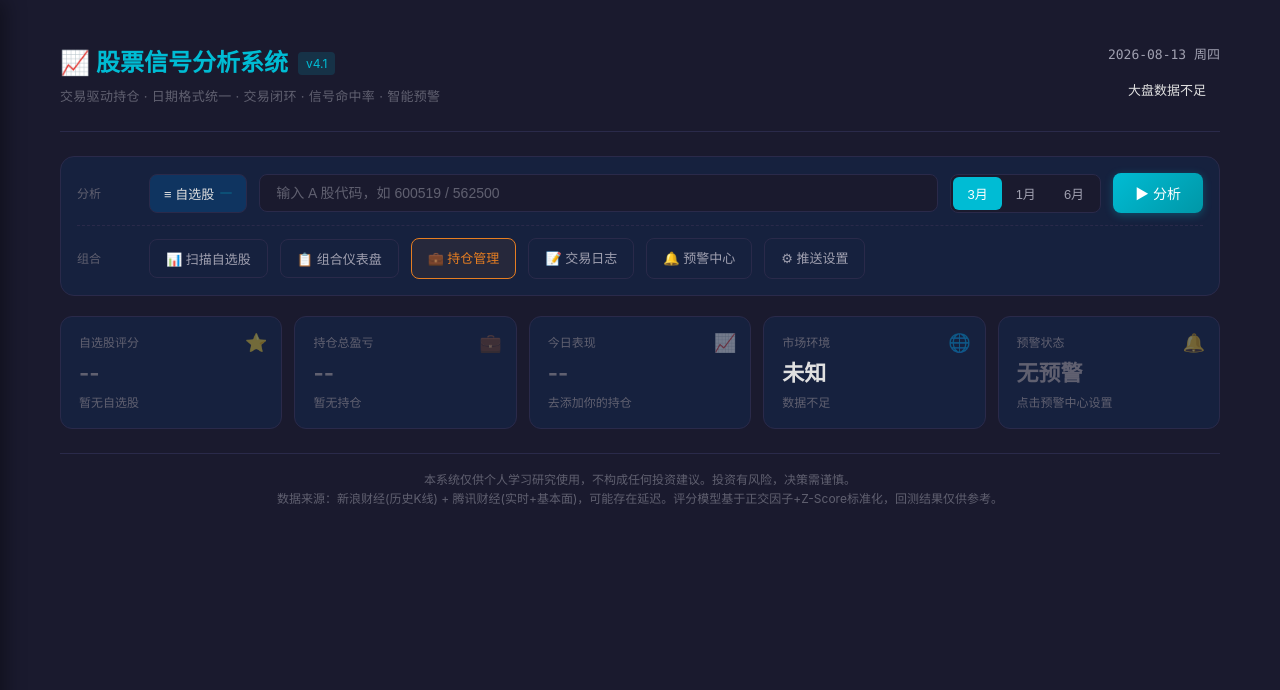
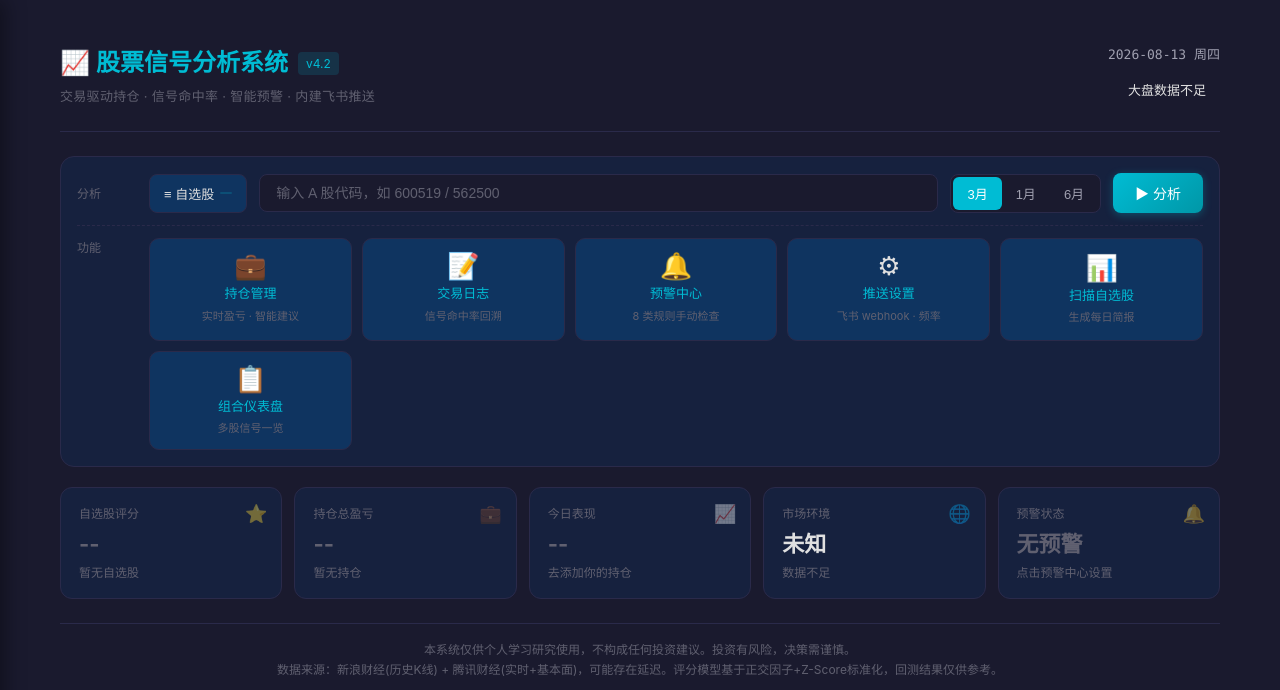
Before and after one commit to jcbay/stock_signal, a Flask app: page / in a window 1280 px wide. Shown: the top 690 px of the page. Run offline with Flask 3, Linux system fonts and the light colour scheme; data that the repository does not hold is empty; some libraries are stand-ins or nearby versions.

Commit message:
v4.2.1 UI 调整: 功能菜单化 + 二级页面返回首页\n\n- 首页删除 .accent-btn(橙色单独高亮持仓管理造成的'被选中'错觉), 6 个功能按钮改为 3 列 feature-card 网格, 视觉权重统一\n- 副标题与 title/H1 同步至 v4.2, 新增'内建飞书推送'描述\n- portfolio/journal/alerts/settings 4 个二级页面加 .nav-link.back-home(橙色'← 首页'按钮) + 现有'分析'改名为'首页'\n- 二级页面之间互相跳转(持仓/日志/预警/设置)便于全功能浏览"

```diff
--- a/templates/index.html
+++ b/templates/index.html
@@ -3,7 +3,7 @@
 <head>
   <meta charset="UTF-8">
   <meta name="viewport" content="width=device-width, initial-scale=1.0">
-  <title>股票信号分析系统 v4.1</title>
+  <title>股票信号分析系统 v4.2</title>
   <script src="https://cdn.jsdelivr.net/npm/echarts@5.5.1/dist/echarts.min.js"></script>
   <style>
     :root {
@@ -346,27 +346,47 @@
       white-space: nowrap;
     }
 
-    .ghost-btn:hover { border-color: var(--purple); color: var(--purple); }
+    .ghost-btn:hover { border-color: var(--cyan); color: var(--cyan); }
     .ghost-btn:disabled { opacity: 0.5; cursor: not-allowed; }
 
-    .accent-btn {
-      display: inline-flex;
+    /* ============================================== */
+    /* 功能菜单 - 3列网格, 视觉权重统一              */
+    /* ============================================== */
+    .feature-menu {
+      display: grid;
+      grid-template-columns: repeat(auto-fit, minmax(180px, 1fr));
+      gap: 10px;
+      flex: 1;
+    }
+
+    .feature-card {
+      display: flex;
+      flex-direction: column;
       align-items: center;
-      gap: 6px;
-      padding: 9px 16px;
-      border: 1px solid var(--orange);
-      border-radius: 8px;
-      background: rgba(230,126,34,0.08);
-      color: var(--orange);
+      justify-content: center;
+      gap: 4px;
+      padding: 14px 10px;
+      background: var(--bg-card);
+      border: 1px solid var(--border);
+      border-radius: 10px;
+      text-decoration: none;
+      color: var(--text-primary);
       cursor: pointer;
+      transition: all 0.2s;
+      font-family: inherit;
       font-size: 13px;
-      text-decoration: none;
-      font-weight: 500;
-      transition: all 0.2s;
-      white-space: nowrap;
-    }
-
-    .accent-btn:hover { background: rgba(230,126,34,0.18); }
+    }
+
+    .feature-card:hover {
+      border-color: var(--cyan);
+      background: var(--bg-card-hover);
+      transform: translateY(-2px);
+      box-shadow: 0 4px 12px rgba(0,188,212,0.15);
+    }
+
+    .feature-card .fc-icon { font-size: 26px; line-height: 1; }
+    .feature-card .fc-title { font-weight: 500; color: var(--cyan); }
+    .feature-card .fc-sub { font-size: 11px; color: var(--text-muted); text-align: center; }
 
     /* ============================================== */
     /* 速览面板 - 新增                                */
@@ -1082,7 +1102,7 @@
         flex: 1 1 100%;
       }
       .period-btns { width: 100%; justify-content: center; }
-      .primary-btn, .ghost-btn, .accent-btn {
+      .primary-btn, .ghost-btn {
         flex: 1;
         text-align: center;
         font-size: 13px;
@@ -1178,8 +1198,8 @@
   <div class="container">
     <header>
       <div class="header-left">
-        <h1>📈 股票信号分析系统<span class="version-tag">v4.1</span></h1>
-        <div class="subtitle">交易驱动持仓 · 日期格式统一 · 交易闭环 · 信号命中率 · 智能预警</div>
+        <h1>📈 股票信号分析系统<span class="version-tag">v4.2</span></h1>
+        <div class="subtitle">交易驱动持仓 · 信号命中率 · 智能预警 · 内建飞书推送</div>
       </div>
       <div class="header-right">
         <div class="date-text" id="date-text">--</div>
@@ -1206,15 +1226,41 @@
         </div>
         <button class="primary-btn" id="analyze-btn" onclick="doAnalyze()">▶ 分析</button>
       </div>
-      <!-- 第二行：组合操作 -->
-      <div class="toolbar-row">
-        <span class="toolbar-label">组合</span>
-        <button class="ghost-btn" id="scan-btn" onclick="doDailyScan()">📊 扫描自选股</button>
-        <button class="ghost-btn" onclick="showDashboard()">📋 组合仪表盘</button>
-        <a href="/portfolio" class="accent-btn">💼 持仓管理</a>
-        <a href="/journal" class="ghost-btn">📝 交易日志</a>
-        <a href="/alerts" class="ghost-btn">🔔 预警中心</a>
-        <a href="/settings" class="ghost-btn">⚙ 推送设置</a>
+      <!-- 第二行：功能菜单 -->
+      <div class="toolbar-row" style="align-items: stretch;">
+        <span class="toolbar-label">功能</span>
+        <div class="feature-menu">
+          <a href="/portfolio" class="feature-card">
+            <span class="fc-icon">💼</span>
+            <span class="fc-title">持仓管理</span>
+            <span class="fc-sub">实时盈亏 · 智能建议</span>
+          </a>
+          <a href="/journal" class="feature-card">
+            <span class="fc-icon">📝</span>
+            <span class="fc-title">交易日志</span>
+            <span class="fc-sub">信号命中率回溯</span>
+          </a>
+          <a href="/alerts" class="feature-card">
+            <span class="fc-icon">🔔</span>
+            <span class="fc-title">预警中心</span>
+            <span class="fc-sub">8 类规则手动检查</span>
+          </a>
+          <a href="/settings" class="feature-card">
+            <span class="fc-icon">⚙</span>
+            <span class="fc-title">推送设置</span>
+            <span class="fc-sub">飞书 webhook · 频率</span>
+          </a>
+          <button class="feature-card" id="scan-btn" onclick="doDailyScan()">
+            <span class="fc-icon">📊</span>
+            <span class="fc-title">扫描自选股</span>
+            <span class="fc-sub">生成每日简报</span>
+          </button>
+          <button class="feature-card" onclick="showDashboard()">
+            <span class="fc-icon">📋</span>
+            <span class="fc-title">组合仪表盘</span>
+            <span class="fc-sub">多股信号一览</span>
+          </button>
+        </div>
       </div>
     </div>
 
--- a/templates/settings.html
+++ b/templates/settings.html
@@ -3,7 +3,7 @@
 <head>
   <meta charset="UTF-8">
   <meta name="viewport" content="width=device-width, initial-scale=1.0">
-  <title>推送设置 - 股票信号分析系统</title>
+  <title>推送设置 - 股票信号分析系统 v4.2</title>
   <style>
     :root {
       --bg-primary: #1a1a2e;
@@ -42,6 +42,8 @@
       font-size: 13px; cursor: pointer;
     }
     .nav-link:hover { border-color: var(--cyan); }
+    .nav-link.back-home { border-color: var(--orange); color: var(--orange); }
+    .nav-link.back-home:hover { background: rgba(230,126,34,0.12); }
 
     .section-title { font-size: 16px; color: var(--text-primary); margin: 26px 0 12px; }
     .text-red { color: var(--red-up); }
@@ -118,7 +120,7 @@
       <div class="subtitle">内建飞书简报推送 · 无需 WorkBuddy 等外部工具</div>
     </div>
     <div class="nav-links">
-      <a href="/" class="nav-link">分析</a>
+      <a href="/" class="nav-link back-home" title="返回首页">← 首页</a>
       <a href="/portfolio" class="nav-link">持仓</a>
       <a href="/journal" class="nav-link">交易日志</a>
       <a href="/alerts" class="nav-link">预警中心</a>
```
Also changed, not shown: templates/alerts.html (+5 -2 lines), templates/journal.html (+5 -2 lines), templates/portfolio.html (+5 -2 lines).
